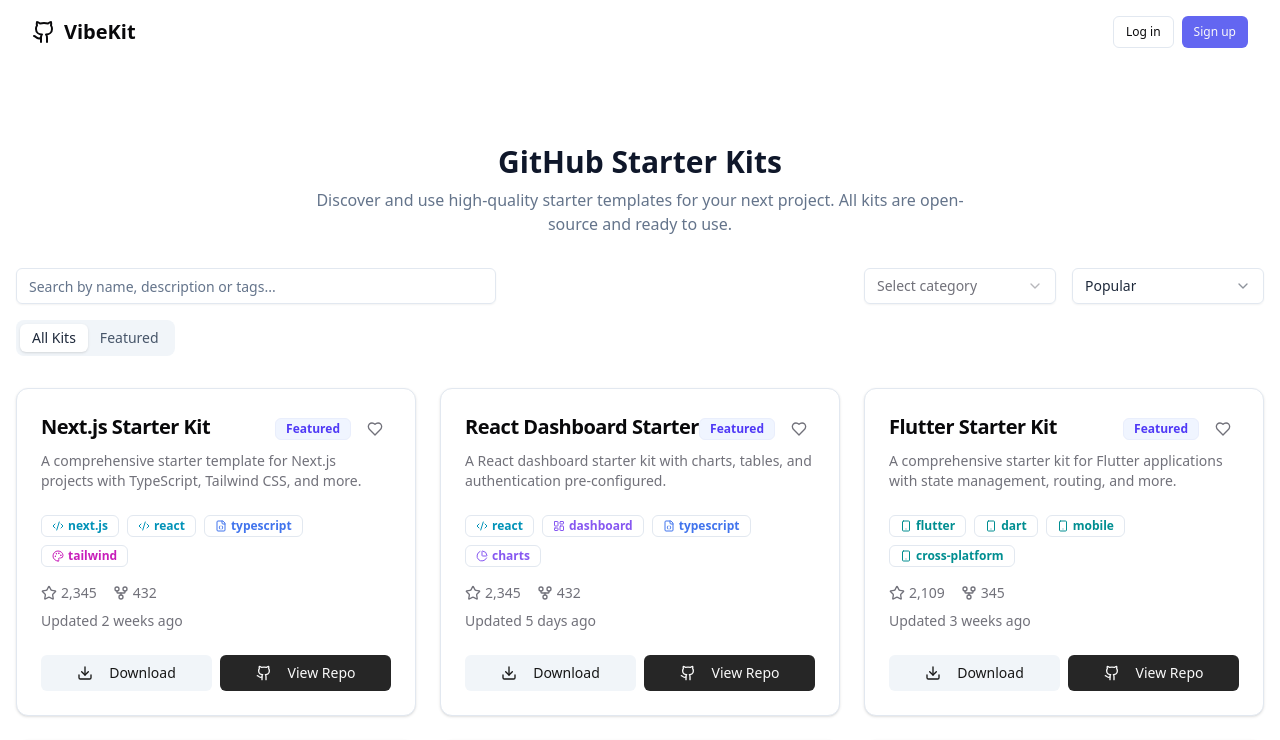
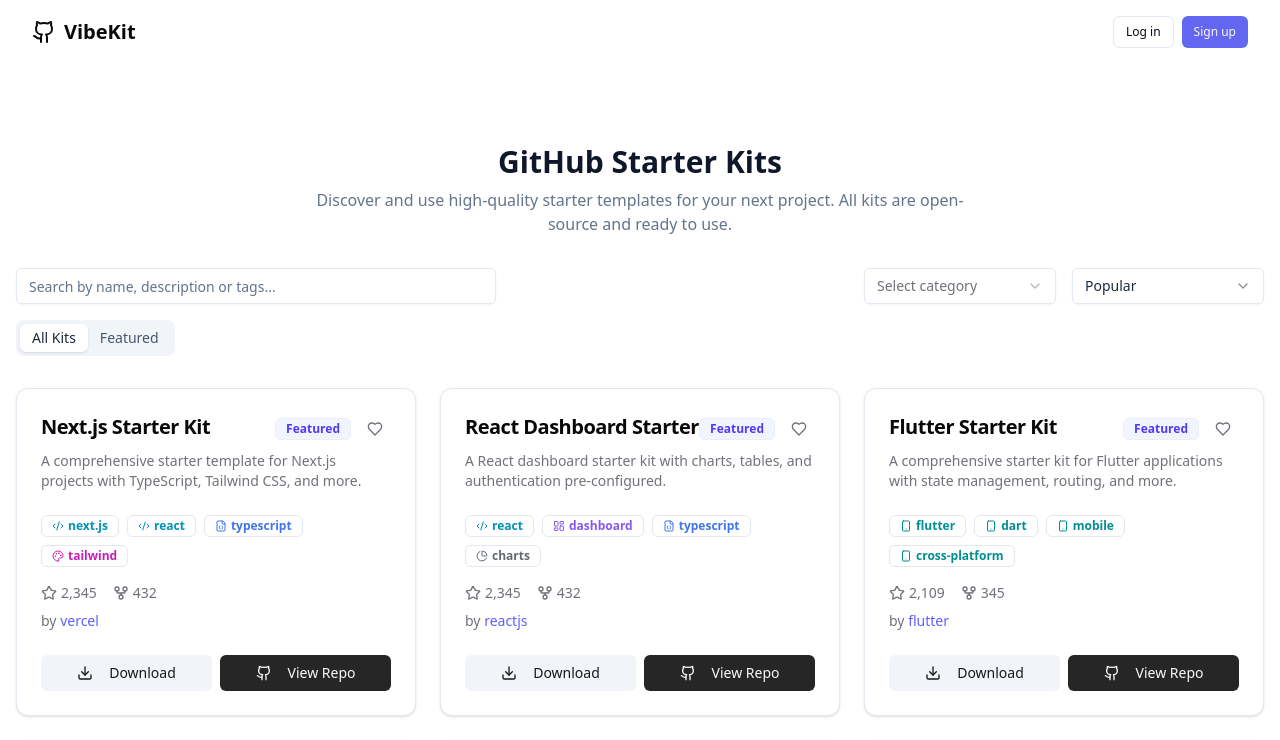
Before and after one commit to adamtossell/vibe-kit, a Next.js app: page / in a window 1280 px wide. Shown: the top 740 px of the page. Built offline with nearby package versions, Linux system fonts and the light colour scheme.

Commit message:
'last updated' changed to author

```diff
--- a/app/page.tsx
+++ b/app/page.tsx
@@ -543,9 +543,8 @@ function getTagColor(tag: string) {
 
     // Specialized Categories (Purple-600)
     case "dashboard":
-    case "charts":
+    case "docker":
     case "go":
-    case "docker":
       return "oklch(0.591 0.219 292.409)"
 
     // Default (Slate-600)
@@ -1196,7 +1195,11 @@ function StarterKitCard({ kit, isFavorite, onToggleFavorite }: StarterKitCardPro
             {kit.forks.toLocaleString()}
           </div>
         </div>
-        <div className="text-sm text-muted-foreground">Updated {kit.lastUpdated}</div>
+        <div className="text-sm text-muted-foreground">
+          by <Link href={`https://github.com/${kit.author}`} target="_blank" rel="noopener noreferrer" className="font-medium text-primary hover:underline">
+            {kit.author}
+          </Link>
+        </div>
       </CardContent>
       <CardFooter className="flex gap-2">
         <Button
--- a/components/starter-kit-card.tsx
+++ b/components/starter-kit-card.tsx
@@ -225,21 +225,19 @@ export function StarterKitCard({ kit, isFavorite, onToggleFavorite }: StarterKit
             <GitFork className="h-4 w-4 mr-1 text-slate-400" />
             <span>{kit.forks.toLocaleString()}</span>
           </div>
-          <div className="text-xs text-slate-400 ml-auto">{kit.lastUpdated}</div>
+          <div className="text-xs text-slate-400 ml-auto">
+            by <a
+              href={`https://github.com/${kit.author}`}
+              target="_blank"
+              rel="noopener noreferrer"
+              className="font-medium text-primary hover:underline"
+            >
+              {kit.author}
+            </a>
+          </div>
         </div>
       </CardContent>
       <CardFooter className="p-4 pt-0 flex flex-col space-y-2">
-        <div className="flex items-center text-sm text-slate-500">
-          <span>by </span>
-          <a
-            href={`https://github.com/${kit.author}`}
-            target="_blank"
-            rel="noopener noreferrer"
-            className="ml-1 font-medium text-primary hover:underline"
-          >
-            {kit.author}
-          </a>
-        </div>
         <div className="flex space-x-2 w-full">
           <Button
             variant="outline"
```
